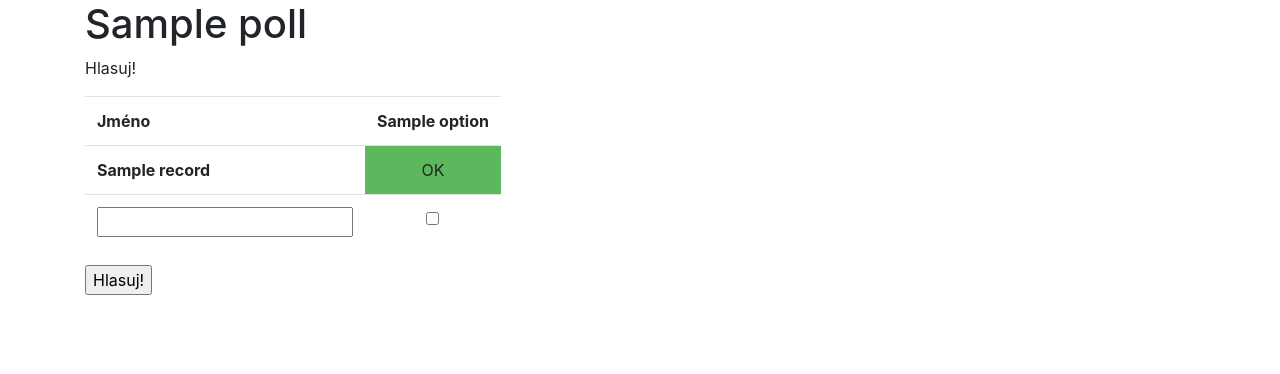
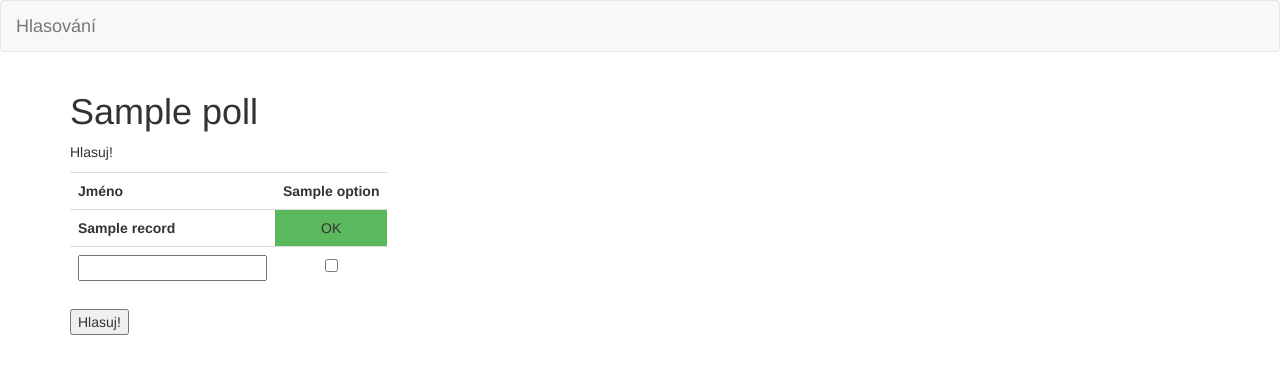
Before and after one commit to encukou/django-hlasovani, a Django app: page /polls/1 in a window 1280 px wide. Shown: the top 374 px of the page. Run offline with Django 3.2, Linux system fonts and the light colour scheme; tables that the repository leaves empty hold one stand-in row (values such as "Sample post"); some libraries are stand-ins or nearby versions.

Commit message:
Add a header with a link to the main page

```diff
--- a/voting/templates/voting/_layout.html
+++ b/voting/templates/voting/_layout.html
@@ -14,6 +14,13 @@
         <link rel="stylesheet" href="{% static 'css/voting.css' %}">
     </head>
     <body>
+        {% block header %}
+            <nav class="navbar navbar-default">
+                <div class="navbar-header">
+                    <a class="navbar-brand" href="{% url 'poll_list' %}">Hlasování</a>
+                </div>
+            </nav>
+        {% endblock header %}
         {% block content %}
         {% endblock content %}
 
--- a/voting/templates/voting/poll_list.html
+++ b/voting/templates/voting/poll_list.html
@@ -1,4 +1,7 @@
 {% extends "voting/_layout.html" %}
+
+{% block header %}
+{% endblock header %}
 
 {% block content %}
     <div class="container">
```
